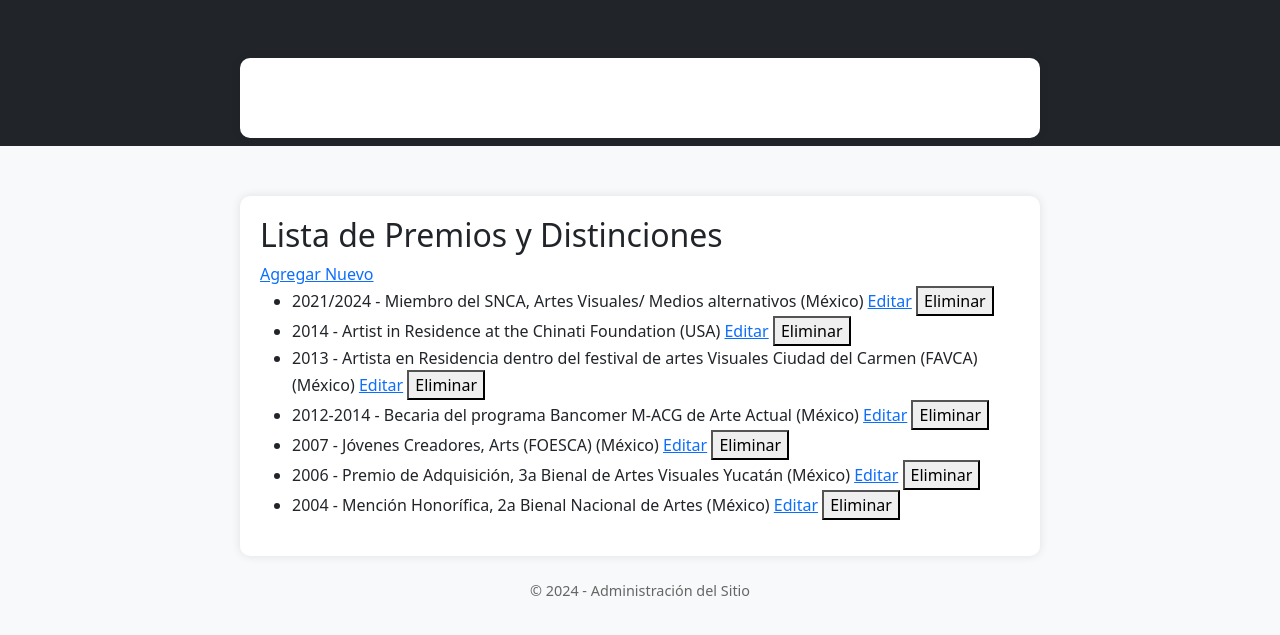
After one commit to jorgemfk/jessicawozny, a Django app: page /dist/ in a window 1280 px wide. The commit adds this page. Shown: the top 635 px of the page. Run offline with Django 4.2, Linux system fonts and the light colour scheme; data comes from the database, SQL or seed files in the repository; parts of the project's set-up code (start-up, migrations or seed data) failed here and were passed over.

```diff
--- a/example/models.py
+++ b/example/models.py
@@ -2,3 +2,27 @@ from django.db import models
 
 class Member(models.Model):
     name = models.CharField(max_length=100)
+
+class Exposicion(models.Model):
+    TIPO_CHOICES = [
+        ('Colectiva', 'Colectiva'),
+        ('Individual', 'Individual'),
+    ]
+
+    año = models.IntegerField()
+    nombre_exposicion = models.CharField(max_length=255)
+    lugar = models.CharField(max_length=255)
+    estado = models.CharField(max_length=100)
+    pais = models.CharField(max_length=100)
+    tipo = models.CharField(max_length=10, choices=TIPO_CHOICES)
+    curaduria = models.CharField(max_length=150, blank=True, null=True)
+    def __str__(self):
+        return f"{self.nombre_exposicion} ({self.año})"
+
+class PremioDistincion(models.Model):
+    año = models.CharField(max_length=9)  # Ejemplo: "2021/2024"
+    distincion = models.CharField(max_length=255)
+    pais = models.CharField(max_length=100)
+
+    def __str__(self):
+        return f"{self.año} - {self.distincion} ({self.pais})"
--- /dev/null
+++ b/example/templates/base.html
@@ -0,0 +1,52 @@
+<!DOCTYPE html>
+<html lang="es">
+<head>
+    <meta charset="UTF-8">
+    <meta name="viewport" content="width=device-width, initial-scale=1">
+    <title>{% block title %}Panel de Administración{% endblock %}</title>
+
+    <!-- Bootstrap CSS -->
+    <link href="https://cdn.jsdelivr.net/npm/bootstrap@5.3.0/dist/css/bootstrap.min.css" rel="stylesheet">
+
+    <style>
+        .container {
+            max-width: 800px;
+            margin-top: 50px;
+            padding: 20px;
+            background: white;
+            border-radius: 10px;
+            box-shadow: 0px 0px 10px rgba(0, 0, 0, 0.1);
+        }
+        footer {
+            margin-top: 20px;
+            font-size: 0.9em;
+            text-align: center;
+            color: #666;
+        }
+    </style>
+</head>
+<body class="bg-light">
+
+    <!-- Navbar -->
+    <nav class="navbar navbar-dark bg-dark">
+        <div class="container">
+            <a class="navbar-brand" href="#">Panel de Administración</a>
+        </div>
+    </nav>
+
+    <!-- Contenido principal -->
+    <div class="container">
+        {% block content %}
+        {% endblock %}
+    </div>
+
+    <!-- Footer -->
+    <footer class="mt-4">
+        <p>&copy; 2024 - Administración del Sitio</p>
+    </footer>
+
+    <!-- Bootstrap JS -->
+    <script src="https://cdn.jsdelivr.net/npm/bootstrap@5.3.0/dist/js/bootstrap.bundle.min.js"></script>
+
+</body>
+</html>
--- /dev/null
+++ b/example/templates/premios/lista.html
@@ -0,0 +1,18 @@
+{% extends "base.html" %}
+
+{% block content %}
+<h2>Lista de Premios y Distinciones</h2>
+<a href="{% url 'agregar_premio' %}">Agregar Nuevo</a>
+<ul>
+    {% for premio in premios %}
+        <li>
+            {{ premio.año }} - {{ premio.distincion }} ({{ premio.pais }})
+            <a href="{% url 'editar_premio' premio.id %}">Editar</a>
+            <form action="{% url 'eliminar_premio' premio.id %}" method="post" style="display:inline;">
+                {% csrf_token %}
+                <button type="submit">Eliminar</button>
+            </form>
+        </li>
+    {% endfor %}
+</ul>
+{% endblock %}
--- a/example/templates/wozny/menu.html
+++ b/example/templates/wozny/menu.html
@@ -103,14 +103,14 @@
         <div class="menu-toggle" onclick="toggleMenu()">☰</div>
         <ul class="menu-items">
             <li><a  id="catalogo" href="/catalogo/">Trabajo</a></li>
-            <li class="submenu">
+            <!--li class="submenu">
                 <a href="#">Noticias</a>
                 <ul class="submenu-items">
                     <li><a href="#">Exposiciones</a></li>
                     <li><a href="#">Textos</a></li>
                     <li><a href="#">Artículos</a></li>
                 </ul>
-            </li>
+            </li-->
             <li class="submenu"><a href="#" id="info">Información</a>
                 <ul class="submenu-items">
                     <li><a href="#">Presentación</a></li>
--- a/example/views.py
+++ b/example/views.py
@@ -1,10 +1,14 @@
-from django.shortcuts import render, redirect
+from django.shortcuts import render, redirect, get_object_or_404
 from django.http import HttpResponse
 from django.core.mail import send_mail
 from .forms import ContactForm
 from django.http import JsonResponse
 import ssl
 from django.views.decorators.csrf import csrf_exempt
+from .models import Exposicion
+from .forms import ExposicionForm
+from .models import PremioDistincion
+from .forms import PremioDistincionForm
 
 from .models import Member
 
@@ -49,3 +53,97 @@ def contacto(request):
             print(f"Error en la vista contacto: {e}")  # Ver error en la consola
             return JsonResponse({"error": "Error interno del servidor"}, status=500)
     return JsonResponse({"success": False, "error": "Error en el formulario."})
+
+
+
+def lista_exposiciones(request):
+    exposiciones = Exposicion.objects.all().order_by('tipo', '-año')
+    return render(request, 'exposiciones/lista.html', {'exposiciones': exposiciones})
+
+def agregar_exposicion(request):
+    if request.method == 'POST':
+        form = ExposicionForm(request.POST)
+        if form.is_valid():
+            form.save()
+            return redirect('lista_exposiciones')
+    else:
+        form = ExposicionForm()
+    return render(request, 'exposiciones/form.html', {'form': form, 'titulo': 'Agregar Exposición'})
+
+def editar_exposicion(request, id):
+    exposicion = get_object_or_404(Exposicion, id=id)
+    if request.method == 'POST':
+        form = ExposicionForm(request.POST, instance=exposicion)
+        if form.is_valid():
+            form.save()
+            return redirect('lista_exposiciones')
+    else:
+        form = ExposicionForm(instance=exposicion)
+    return render(request, 'exposiciones/form.html', {'form': form, 'titulo': 'Editar Exposición'})
+
+def eliminar_exposicion(request, id):
+    exposicion = get_object_or_404(Exposicion, id=id)
+    if request.method == 'POST':
+        exposicion.delete()
+        return redirect('lista_exposiciones')
+    return render(request, 'exposiciones/eliminar.html', {'exposicion': exposicion})
+
+def exposiciones_individuales(request):
+    exposiciones = Exposicion.objects.filter(tipo="Individual").values(
+        "año", "nombre_exposicion", "lugar", "estado", "pais"
+    )
+    return JsonResponse(list(exposiciones), safe=False)
+
+
+def exposiciones_json(request):
+    exposiciones_individuales = list(Exposicion.objects.filter(tipo="Individual").values(
+        "año", "nombre_exposicion", "lugar", "estado", "pais", "curaduria"
+    ))
+
+    exposiciones_colectivas = list(Exposicion.objects.filter(tipo="Colectiva").values(
+        "año", "nombre_exposicion", "lugar", "estado", "pais", "curaduria"
+    ))
+
+    premios = list(PremioDistincion.objects.all().order_by('-año').values(
+        'año', 'distincion', 'pais'
+    ))
+    return JsonResponse({
+        "individuales": exposiciones_individuales,
+        "colectivas": exposiciones_colectivas,
+        "premios": premios
+    })
+
+def lista_premios(request):
+    premios = PremioDistincion.objects.all().order_by('-año')
+    return render(request, 'premios/lista.html', {'premios': premios})
+
+def agregar_premio(request):
+    if request.method == 'POST':
+        form = PremioDistincionForm(request.POST)
+        if form.is_valid():
+            form.save()
+            return redirect('lista_premios')
+    else:
+        form = PremioDistincionForm()
+    return render(request, 'premios/formulario.html', {'form': form})
+
+def editar_premio(request, premio_id):
+    premio = get_object_or_404(PremioDistincion, id=premio_id)
+    if request.method == 'POST':
+        form = PremioDistincionForm(request.POST, instance=premio)
+        if form.is_valid():
+            form.save()
+            return redirect('lista_premios')
+    else:
+        form = PremioDistincionForm(instance=premio)
+    return render(request, 'premios/formulario.html', {'form': form})
+
+def eliminar_premio(request, premio_id):
+    premio = get_object_or_404(PremioDistincion, id=premio_id)
+    if request.method == 'POST':
+        premio.delete()
+        return redirect('lista_premios')
+    return render(request, 'premios/confirmar_eliminar.html', {'premio': premio})
+
+def admin_panel(request):
+    return render(request, 'admin/admin_panel.html')
--- a/render_deploy/urls.py
+++ b/render_deploy/urls.py
@@ -19,7 +19,7 @@ from django.urls import path
 from example import views
 from example.views import catalogo, curriculum
 from example.views import contacto
-
+from example.views import lista_premios, agregar_premio, editar_premio, eliminar_premio, admin_panel
 urlpatterns = [
     path("admin/", admin.site.urls),
     path("", views.index, name="index"),
@@ -27,4 +27,15 @@ urlpatterns = [
     path('catalogo/', catalogo, name='catalogo'),
     path('curriculum/', curriculum, name='curriculum'),
     path("contacto/", contacto, name="contacto"),
+    path('exp/', views.lista_exposiciones, name='lista_exposiciones'),
+    path('exp/agregar/', views.agregar_exposicion, name='agregar_exposicion'),
+    path('exp/editar/<int:id>/', views.editar_exposicion, name='editar_exposicion'),
+    path('exp/eliminar/<int:id>/', views.eliminar_exposicion, name='eliminar_exposicion'),
+    path('exposiciones-individuales/', views.exposiciones_individuales, name='exposiciones_individuales'),
+    path('exposiciones-json/', views.exposiciones_json, name='exposiciones_json'),
+    path('dist/', lista_premios, name='lista_premios'),
+    path('dist/nuevo/', agregar_premio, name='agregar_premio'),
+    path('dist/editar/<int:premio_id>/', editar_premio, name='editar_premio'),
+    path('dist/eliminar/<int:premio_id>/', eliminar_premio, name='eliminar_premio'),
+    path('adm/', admin_panel, name='admin_panel'),
 ]
```
Also changed, not shown: example/forms.py (+21 -0 lines), example/templates/admin/admin_panel.html (added, +16 -0 lines), example/templates/exposiciones/eliminar.html (added, +22 -0 lines), example/templates/exposiciones/form.html (added, +24 -0 lines), example/templates/exposiciones/lista.html (added, +46 -0 lines), example/templates/premios/confirmar_eliminar.html (added, +13 -0 lines), example/templates/premios/formulatio.html (added, +13 -0 lines), example/templates/wozny/curriculum.html (+25 -50 lines), example/migrations/0001_initial.py, example/migrations/0002_exp.py (added).
